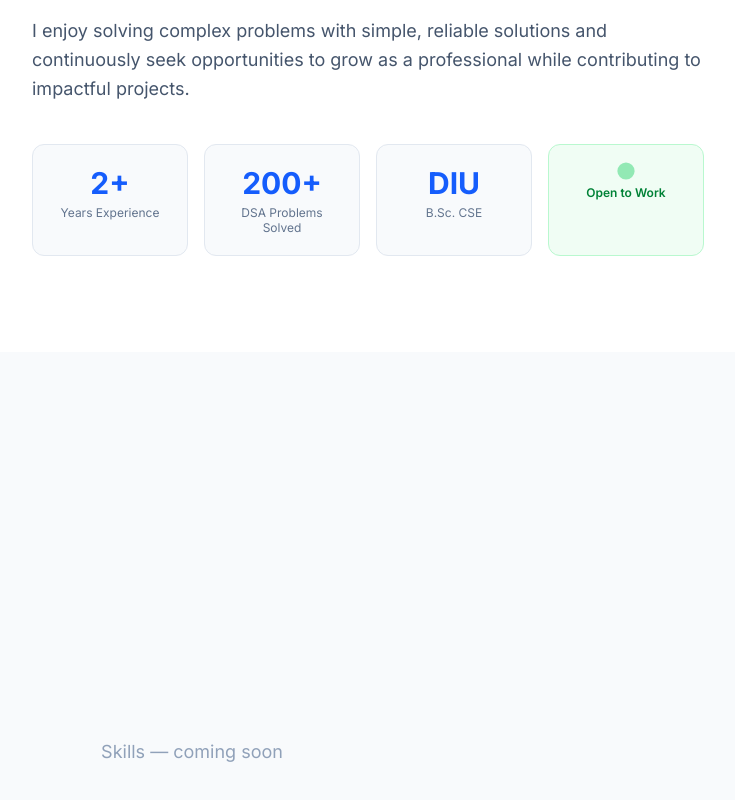
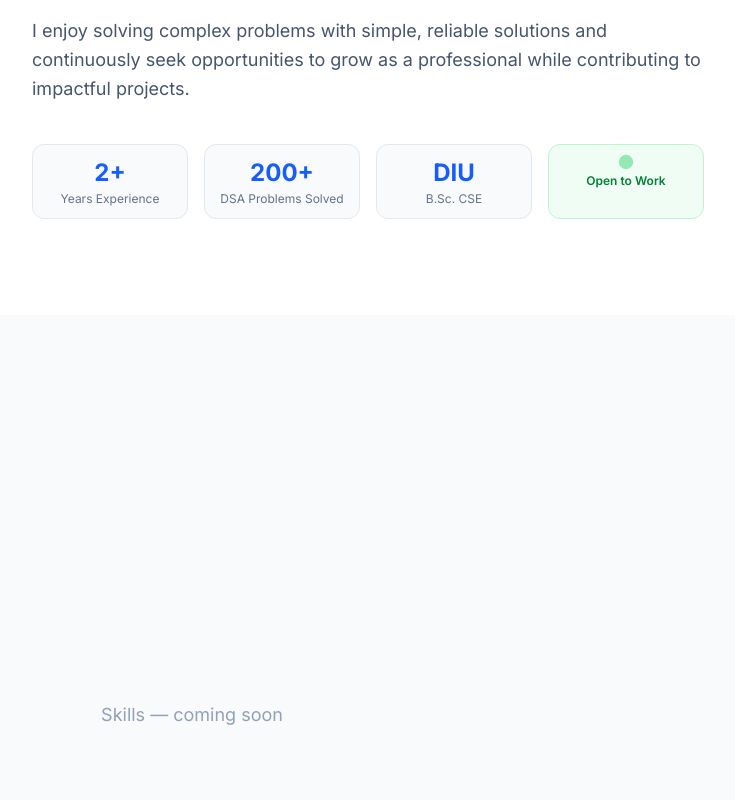
Before and after one commit to Asadujjaman47/asadujjaman47.github.io, a React (Vite) app: page / in a window 1280 px wide. Shown: the part 1261-2061 px from the top of the page, without its empty margins (448-1183 px from the left). Built offline with nearby package versions, Linux system fonts and the light colour scheme.

Commit message:
Reduce stat card size in About section — smaller padding and font

```diff
--- a/src/components/sections/About.jsx
+++ b/src/components/sections/About.jsx
@@ -77,24 +77,24 @@ export default function About() {
                     initial={{ opacity: 0, y: 20 }}
                     animate={inView ? { opacity: 1, y: 0 } : {}}
                     transition={{ duration: 0.5, delay: 0.2 + i * 0.1 }}
-                    className={`rounded-xl p-5 text-center border ${
+                    className={`rounded-xl p-3 text-center border ${
                       isOpenToWork
                         ? 'bg-green-50 border-green-200'
                         : 'bg-slate-50 border-slate-200'
                     }`}
                   >
                     {isOpenToWork ? (
-                      <div className="flex flex-col items-center justify-center gap-2">
+                      <div className="flex flex-col items-center justify-center gap-1.5">
                         <motion.span
                           animate={{ scale: [1, 1.5, 1], opacity: [1, 0.3, 1] }}
                           transition={{ duration: 1.5, repeat: Infinity, ease: 'easeInOut' }}
-                          className="block w-3 h-3 rounded-full bg-green-500"
+                          className="block w-2.5 h-2.5 rounded-full bg-green-500"
                         />
                         <p className="text-xs font-semibold text-green-700">Open to Work</p>
                       </div>
                     ) : (
                       <>
-                        <p className="text-2xl sm:text-3xl font-bold text-blue-600 mb-1">
+                        <p className="text-xl sm:text-2xl font-bold text-blue-600 mb-0.5">
                           {stat.value}
                         </p>
                         <p className="text-xs text-slate-500 leading-tight">{stat.label}</p>
```
